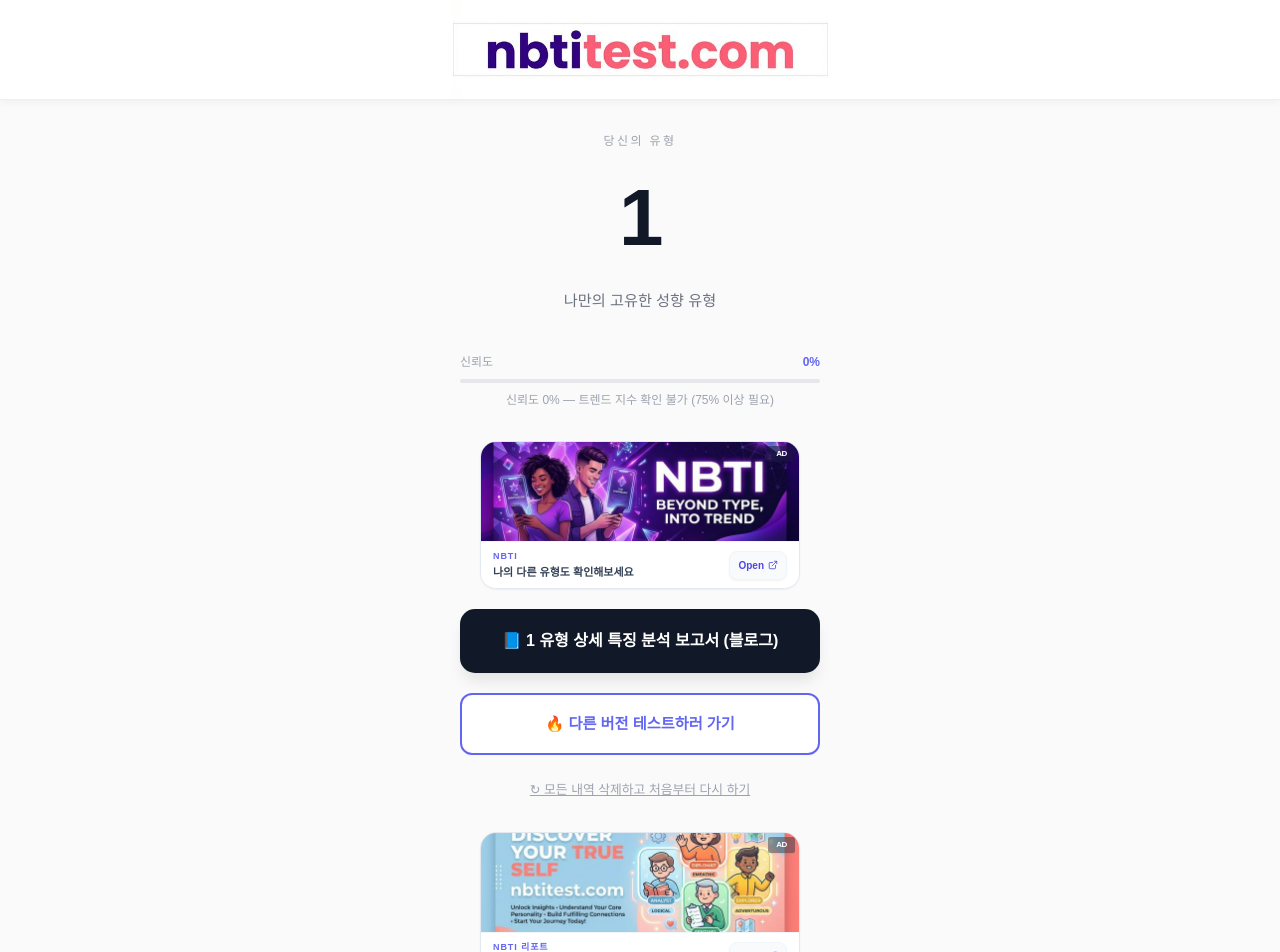
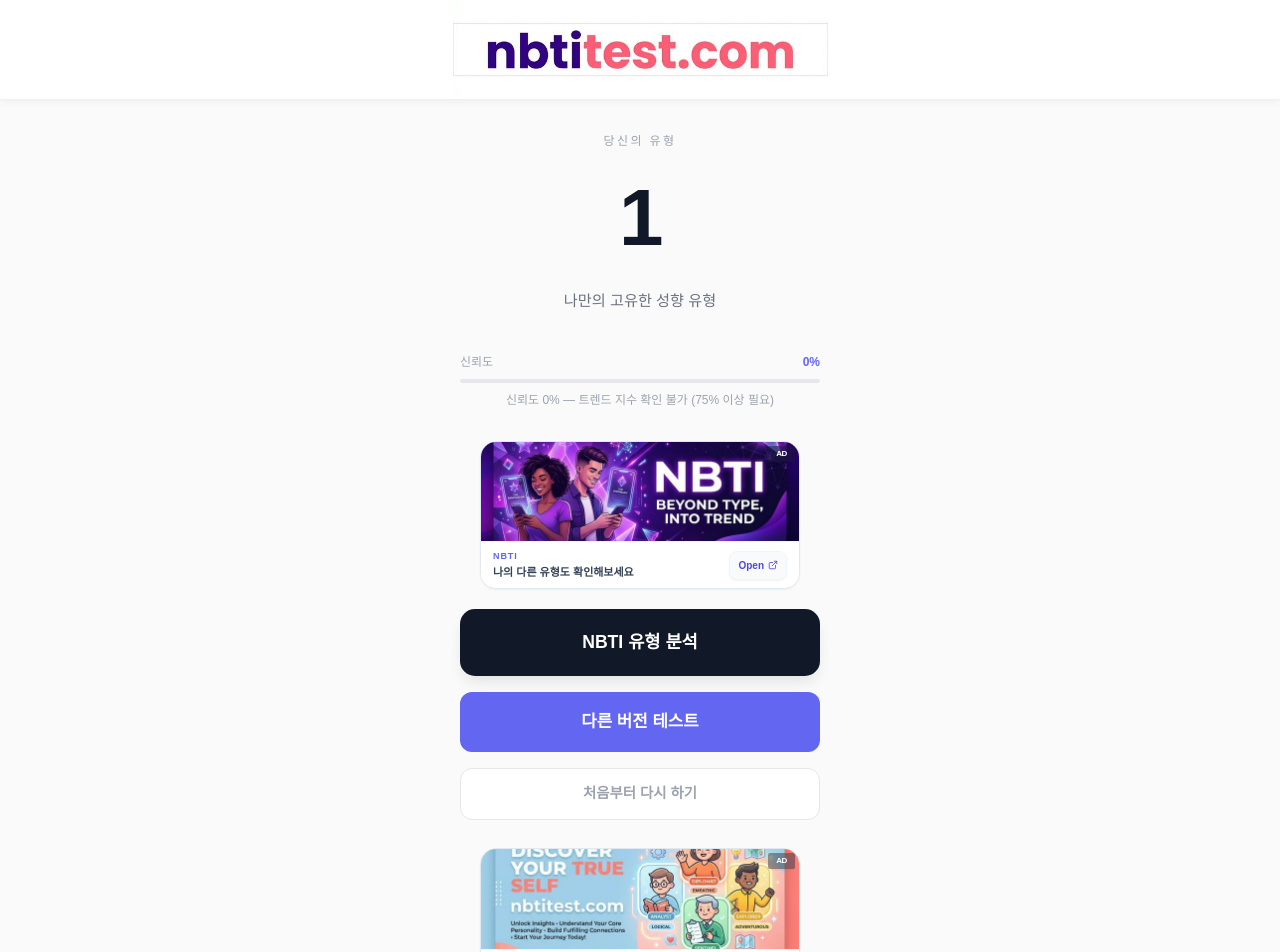
Before and after one commit to AA-NBTI/nbtitest, a Next.js app: page /results/1 in a window 1280 px wide. Shown: the top 952 px of the page. Built offline with nearby package versions, Linux system fonts and the light colour scheme; no server answers.

Commit message:
feat: 홈 화면 타이틀 'NBTI 테스트'로 변경(SEO) 및 결과 화면 버튼 문구 간소화

```diff
--- a/app/page.jsx
+++ b/app/page.jsx
@@ -44,7 +44,7 @@
             Next Behavioral Trend Indicator
           </p>
           <h1 style={{ fontSize: 'clamp(2.5rem, 8vw, 4rem)', fontWeight: '800', color: '#111827', letterSpacing: '-0.03em', margin: 0 }}>
-            NBTI
+            NBTI 테스트
           </h1>
           <p style={{ marginTop: '1rem', fontSize: '1rem', color: '#6b7280' }}>
             당신의 성향을 정확하게 측정합니다
--- a/app/results/[type]/page.jsx
+++ b/app/results/[type]/page.jsx
@@ -114,61 +114,50 @@
           <AdSlot slotId="RESULT_TOP" mbtiType={mbtiType} />
         </div>
 
-        {/* [v16 추가] 블로그 상세 특징 분석 사이트로 이동 */}
+        {/* 1. NBTI 유형 분석 (블로그 연동) */}
         <button
           onClick={() => window.location.href = `https://mbti.nbtitest.com/${mbtiType.toLowerCase()}-characteristics/`}
           style={{
             width: '100%', padding: '1.25rem', background: '#111827',
             border: 'none', borderRadius: '15px',
-            fontSize: 'max(1rem, 12px)', color: '#fff', cursor: 'pointer', fontWeight: '700',
-            boxShadow: '0 10px 15px -3px rgba(0, 0, 0, 0.1)',
+            fontSize: '1.1rem', color: '#fff', cursor: 'pointer', fontWeight: '800',
+            boxShadow: '0 8px 15px -3px rgba(0, 0, 0, 0.1)',
           }}
         >
-          📘 {mbtiType} 유형 상세 특징 분석 보고서 (블로그)
+          NBTI 유형 분석
         </button>
 
-        {tier === 1 && (
-          <button
-            onClick={() => router.push('/shopping-nti')}
-            style={{
-              width: '100%', padding: '1rem', background: '#6366f1',
-              border: 'none', borderRadius: '12px',
-              fontSize: '0.9rem', color: '#fff', cursor: 'pointer', fontWeight: '600',
-            }}
-          >
-            🛒 나의 쇼핑 트렌드 지수 확인하기
-          </button>
-        )}
-
+        {/* 2. 다른 버전 테스트 (홈으로 이동하여 완료된 것 제외 목록 보기) */}
         <button
           onClick={goHome}
           style={{
-            width: '100%', padding: '1.1rem', background: '#fff',
-            border: '2px solid #6366f1', borderRadius: '12px',
-            fontSize: '0.95rem', color: '#6366f1', cursor: 'pointer', fontWeight: '800',
-            marginTop: '0.5rem'
+            width: '100%', padding: '1.1rem', background: '#6366f1',
+            border: 'none', borderRadius: '12px',
+            fontSize: '1.05rem', color: '#fff', cursor: 'pointer', fontWeight: '700',
+            marginTop: '0.25rem'
           }}
         >
-          🔥 다른 버전 테스트하러 가기
+          다른 버전 테스트
         </button>
 
+        {/* 3. 처음부터 다시하기 (로컬스토리지 초기화 포함) */}
         <button
           onClick={() => {
             if (typeof window !== 'undefined') localStorage.removeItem('completed_nbti_tests');
             router.push('/');
           }}
           style={{
-            width: '100%', padding: '0.8rem', background: 'transparent',
-            border: 'none', borderRadius: '10px',
-            fontSize: '0.8rem', color: '#9ca3af', cursor: 'pointer', fontWeight: '500',
-            textDecoration: 'underline'
+            width: '100%', padding: '0.9rem', background: '#fff',
+            border: '1px solid #e5e7eb', borderRadius: '12px',
+            fontSize: '0.9rem', color: '#9ca3af', cursor: 'pointer', fontWeight: '600',
+            marginTop: '0.25rem'
           }}
         >
-          ↻ 모든 내역 삭제하고 처음부터 다시 하기
+          처음부터 다시 하기
         </button>
 
         {/* 광고 슬롯 (하단) */}
-        <div className="w-full flex justify-center mt-2">
+        <div className="w-full flex justify-center mt-4">
           <AdSlot slotId="RESULT_BOTTOM" mbtiType={mbtiType} />
         </div>
       </div>
```
